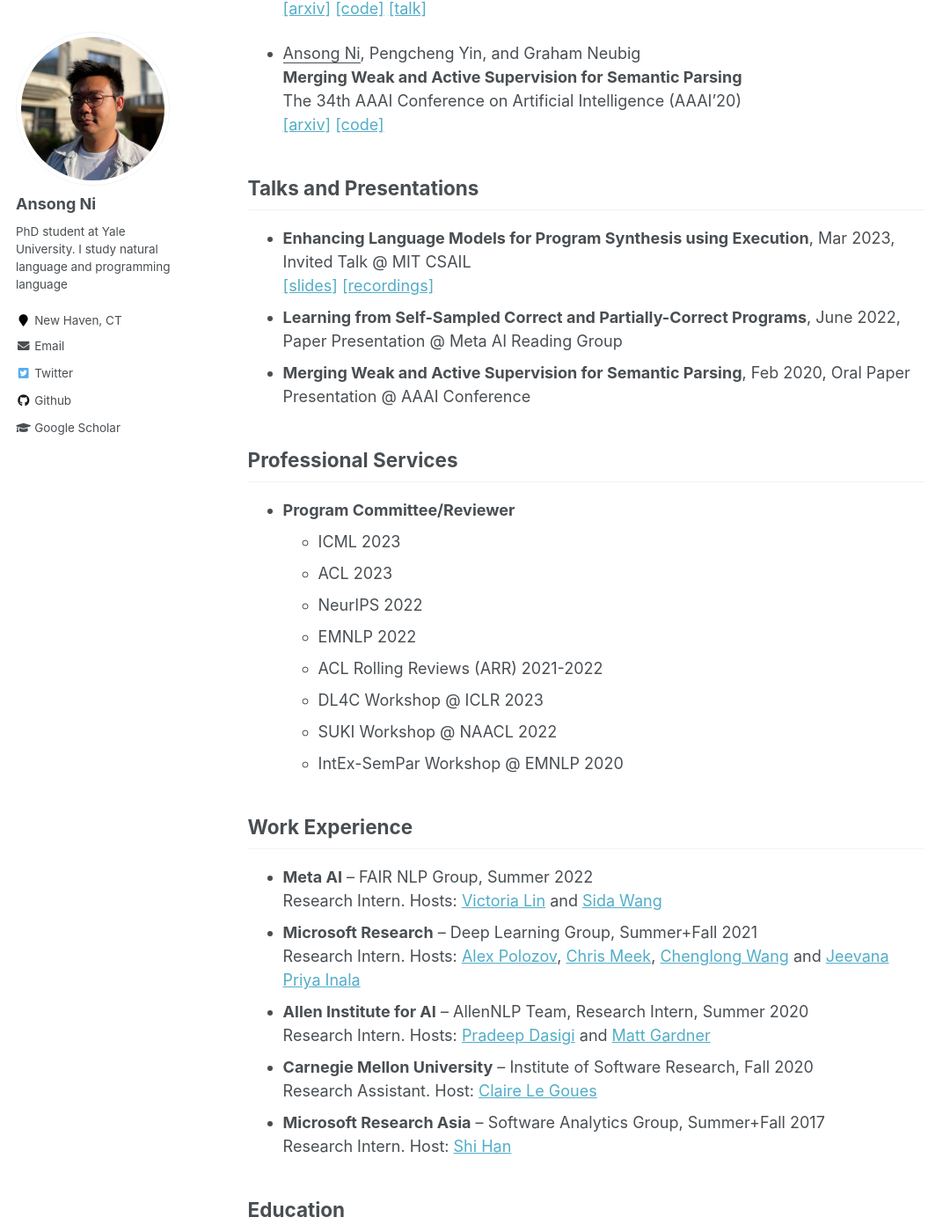
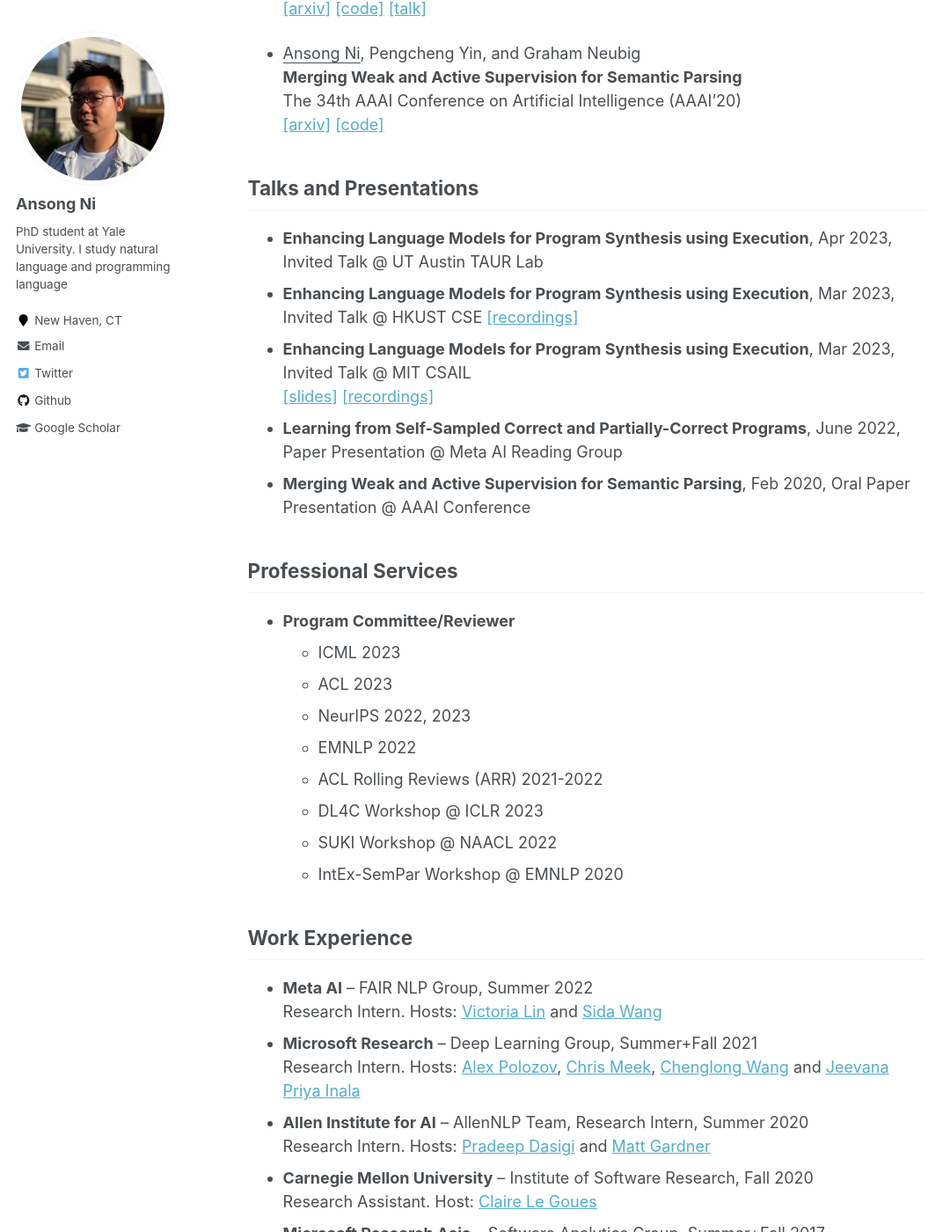
Before and after one commit to niansong1996/niansong1996.github.io, a Jekyll site: the page built from _pages/about.md, in a window 1280 px wide and 1400 px high, scrolled down 1855 px. Shown: the whole window at 88% size, without its empty margins (0-1080 px from the left). Built offline with Jekyll 4.4.1, drawn with Linux system fonts in a browser that asks for light colours; some of the changed text lies outside the part shown.

Commit message:
update after ICML

```diff
--- a/_pages/about.md
+++ b/_pages/about.md
@@ -70,6 +70,9 @@ The 34th AAAI Conference on Artificial Intelligence (AAAI'20)
 
 Talks and Presentations
 ------
+* **Enhancing Language Models for Program Synthesis using Execution**, Apr 2023, Invited Talk @ UT Austin TAUR Lab
+* **Enhancing Language Models for Program Synthesis using Execution**, Mar 2023, Invited Talk @ HKUST CSE
+    [\[recordings\]](https://hkust.zoom.us/rec/share/cjX9cs20nS7Tx6Hs140RMutst4lA7OTgL-YeNwkPrnHlqpfnPjeOTZFcbCNtlSsF.r3DyXZTBoCGGHXyR)
 * **Enhancing Language Models for Program Synthesis using Execution**, Mar 2023, Invited Talk @ MIT CSAIL
     [\[slides\]](https://github.com/niansong1996/niansong1996.github.io/tree/master/files/Ansong_MIT_Talk.pdf)
     [\[recordings\]](https://t.co/pKMiHR7OXd)
@@ -81,7 +84,7 @@ Professional Services
 * **Program Committee/Reviewer**
   * ICML 2023
   * ACL 2023
-  * NeurIPS 2022
+  * NeurIPS 2022, 2023
   * EMNLP 2022
   * ACL Rolling Reviews (ARR) 2021-2022
   * DL4C Workshop @ ICLR 2023
```
Also changed, not shown: other parts of _pages/about.md (+1 -1 lines).
